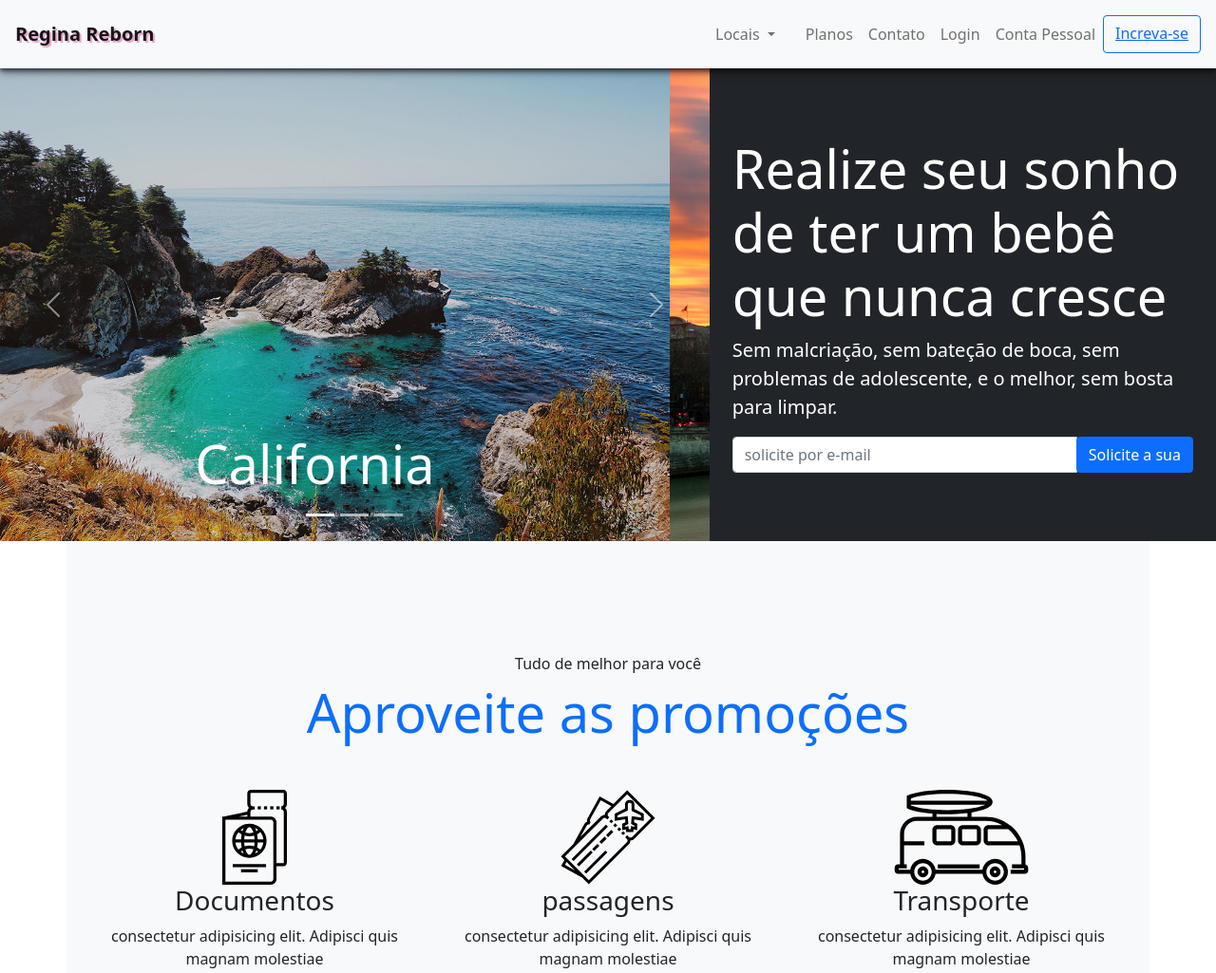
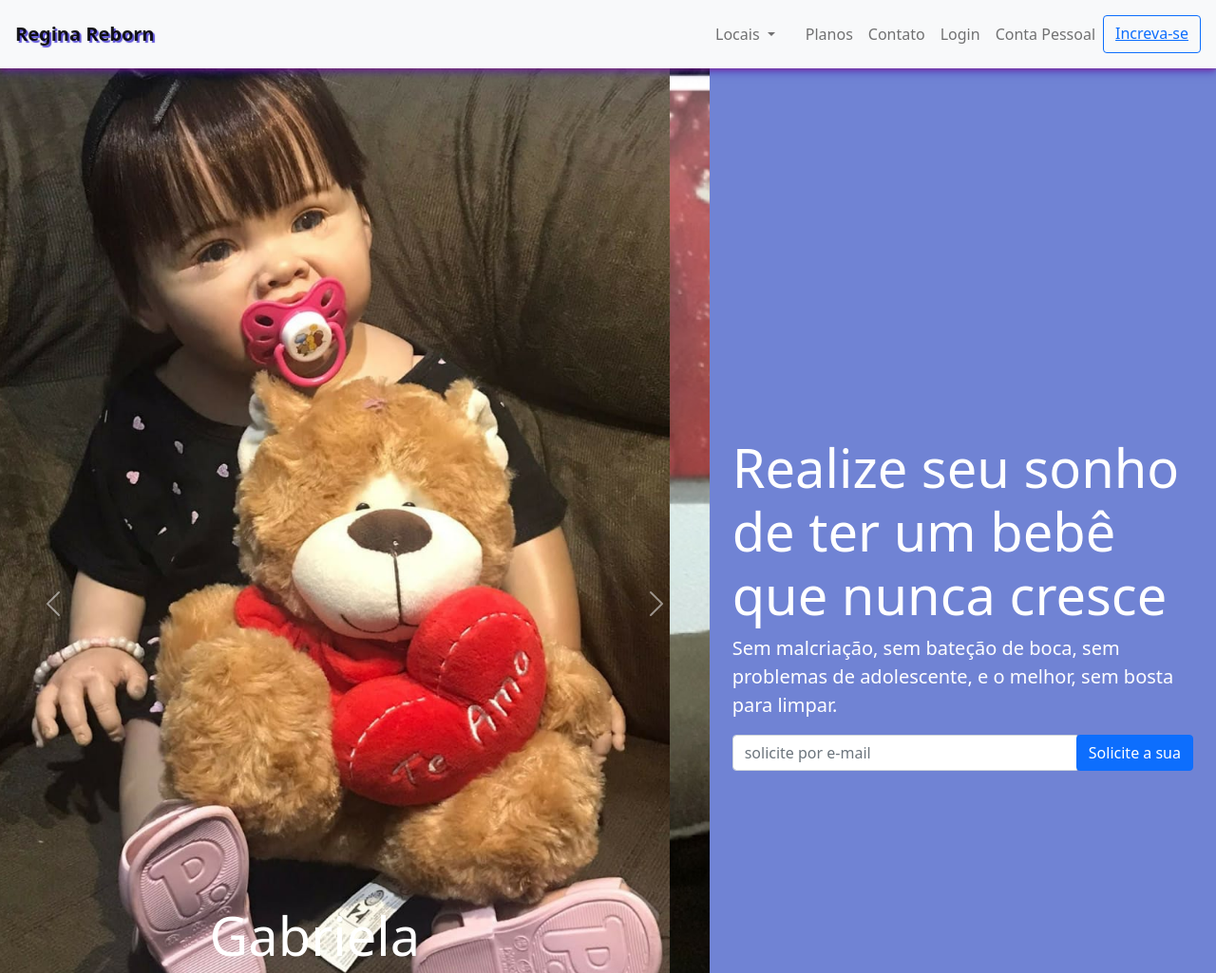
Before and after one commit to Erica34124/Bootstrap-test, a plain HTML site: page index.html in a window 1280 px wide. Shown: the top 1025 px of the page at 95% size. Drawn offline with nearby package versions, Linux system fonts and the light colour scheme.

Commit message:
Iniciando projeto

```diff
--- a/index.html
+++ b/index.html
@@ -63,7 +63,7 @@
                         Locais
                     </a>
                     <ul class="dropdown-menu " aria-labelledby="navbarDarkDropdownMenuLink">
-                        <li><a class="dropdown-item" href="local.html">California</a></li>
+                        <li><a class="dropdown-item" href="imagens/b1.jpg">California</a></li>
                         <li><a class="dropdown-item" href="local.html">Paris</a></li>
                         <li><a class="dropdown-item" href="local.html">Doblin</a></li>
                     </ul>
@@ -84,7 +84,7 @@
     </nav>
 
     <section class="container-fluid ">
-        <div class="row bg-dark text-white">
+        <div class="row text-white" id="corFundo">
             <div class="col-lg-7 p-0">
                 <div id="carouselCidades" class="carousel slide" data-bs-ride="carousel">
                     <ol class="carousel-indicators">
@@ -98,21 +98,21 @@
 
                     <div class="carousel-inner">
                         <div class="carousel-item active">
-                            <img src="imagens/california.jpg" class="d-block w-100" alt="California">
+                            <img src="imagens/b2.jpg" class="d-block w-100" alt="California">
                             <div class="carousel-caption  d-md-block">
-                                <h3 class="display-4">California</h3>
+                                <h3 class="display-4">Gabriela</h3>
                             </div>
                         </div>
                         <div class="carousel-item">
-                            <img src="imagens/paris.jpg" class="d-block w-100" alt="Paris">
+                            <img src="imagens/b4.jpg" class="d-block w-100" alt="Paris">
                             <div class="carousel-caption  d-md-block">
-                                <h3 class="display-4">Paris</h3>
+                                <h3 class="display-4">Bianca</h3>
                             </div>
                         </div>
                         <div class="carousel-item">
-                            <img src="imagens/dublin.jpg" class="d-block w-100" alt="Dublin">
+                            <img src="imagens/b3.jpg" class="d-block w-100" alt="Dublin">
                             <div class="carousel-caption  d-md-block">
-                                <h3 class="display-4">Dublin</h3>
+                                <h3 class="display-4">Camila</h3>
                             </div>
                         </div>
                     </div>
@@ -129,7 +129,7 @@
                 </div>
             </div>
 
-            <div class="col-lg-5 p-4 align-self-center">
+            <div class="col-lg-5 p-4 align-self-center" >
                 <h1 class="display-4 ">Realize seu sonho de ter um bebê que nunca cresce</h1>
                 <p class="lead">Sem malcriação, sem bateção de boca, sem problemas de adolescente, e o melhor, sem bosta
                     para limpar.</p>
--- a/style.css
+++ b/style.css
@@ -26,10 +26,10 @@ body{
 }
 .rr{
     font-weight: bold;
-    text-shadow: 0.1em 0.1em 0.05em rgb(228, 162, 202);
+    text-shadow: 0.1em 0.1em 0.05em rgb(93, 82, 215);
 }
 .box-shadow{
-    box-shadow: 0 2px 4px 0 rgb(0,0,0,0.5), 0 4px 8px 0 rgb(0,0,0,0.5)
+    box-shadow: 0 2px 4px 0 rgba(162, 26, 135, 0.5), 0 4px 8px 0 rgba(54, 16, 178, 0.5)
 }
 .home-quote{
     background-image: url(imagens/bg-quote.jpg) ;
@@ -41,7 +41,7 @@ body{
 }
 .borda li + li{
 
-    border-top: 1px solid rgb(0,0,0,0.2);
+    border-top: 1px solid rgba(157, 32, 32, 0.2);
 }
 .borda li{
     padding: 1rem ;
@@ -65,3 +65,6 @@ body{
     } */
 
 }
+#corFundo{
+    background-color: rgb(112, 131, 212);
+}
```
Also changed, not shown: bootstrap.css.
